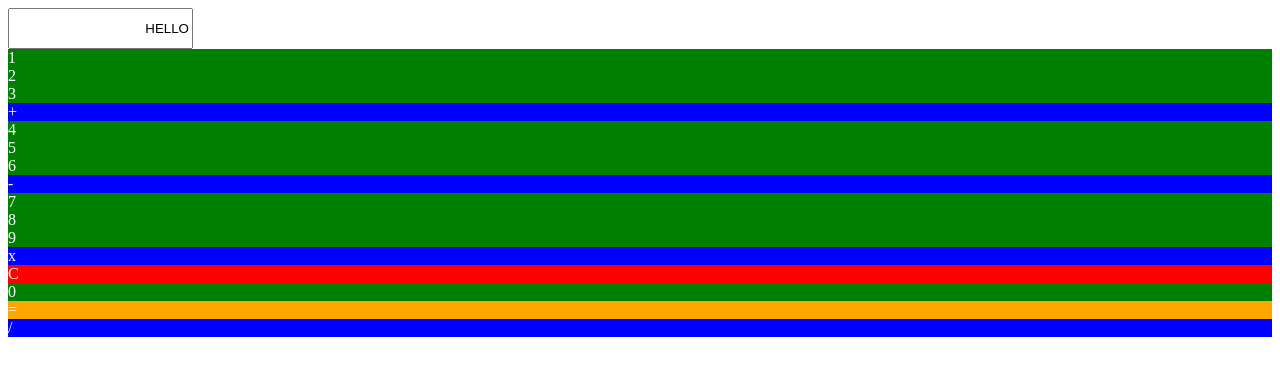
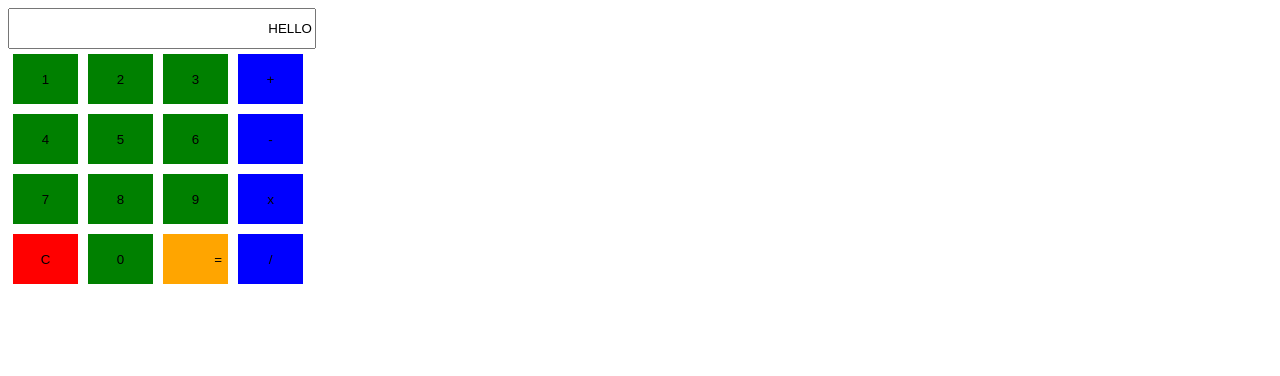
Before and after one commit to cohs88/sonata-react-calculator, a React (Create React App) app: page / in a window 1280 px wide. Shown: the top 376 px of the page. Built offline with nearby package versions, Linux system fonts and the light colour scheme.

Commit message:
adding css- not very good but enough

```diff
--- a/src/components/Key.css
+++ b/src/components/Key.css
@@ -1,15 +1,24 @@
 .key-display{
     color:white;
+    float:left;
+    width:65px;
+    height:50px;
+    margin:5px;
 }
-.key-display.numeric{
+.key-display input{
+    border: none;
+    width:100%;
+    height:100%;
+}
+.key-display.numeric input{
     background-color:green;
 }
-.key-display.operation{
+.key-display.operation input{
     background-color:blue;
 }
-.key-display.clean{
+.key-display.clean input{
     background-color:red;
 }
-.key-display.result{
+.key-display.result input{
     background-color:orange;
 }
--- a/src/components/Key.js
+++ b/src/components/Key.js
@@ -19,7 +19,7 @@ import "./Key.css";
 const Key = (props) => {
     return (
         <div className={`key-display ${props.type}`}>
-            {props.text}
+            <input type="button" value={props.text} />
         </div>
     );
 };
--- /dev/null
+++ b/src/components/Keypad.css
@@ -0,0 +1,7 @@
+.keys-grid{
+    width:300px;
+    /* display: grid;
+    grid-template-columns: repeat(auto-fill, minmax(400px, 1fr));
+    grid-gap: 0 10px;
+    grid-auto-rows: 10px; */
+}
--- a/src/components/Keypad.js
+++ b/src/components/Keypad.js
@@ -1,9 +1,10 @@
 import React from 'react';
 import Key from './Key';
+import "./Keypad.css";
 
 const Keypad  = (props) =>{
     return (
-        <div>
+        <div className="keys-grid">
             <Key text="1" type="numeric"/>
             <Key text="2" type="numeric"/>
             <Key text="3" type="numeric"/>
--- a/src/components/Result.css
+++ b/src/components/Result.css
@@ -1,4 +1,5 @@
 .result input{
     text-align: right;
     height:35px;
+    width:300px;
 }
```
